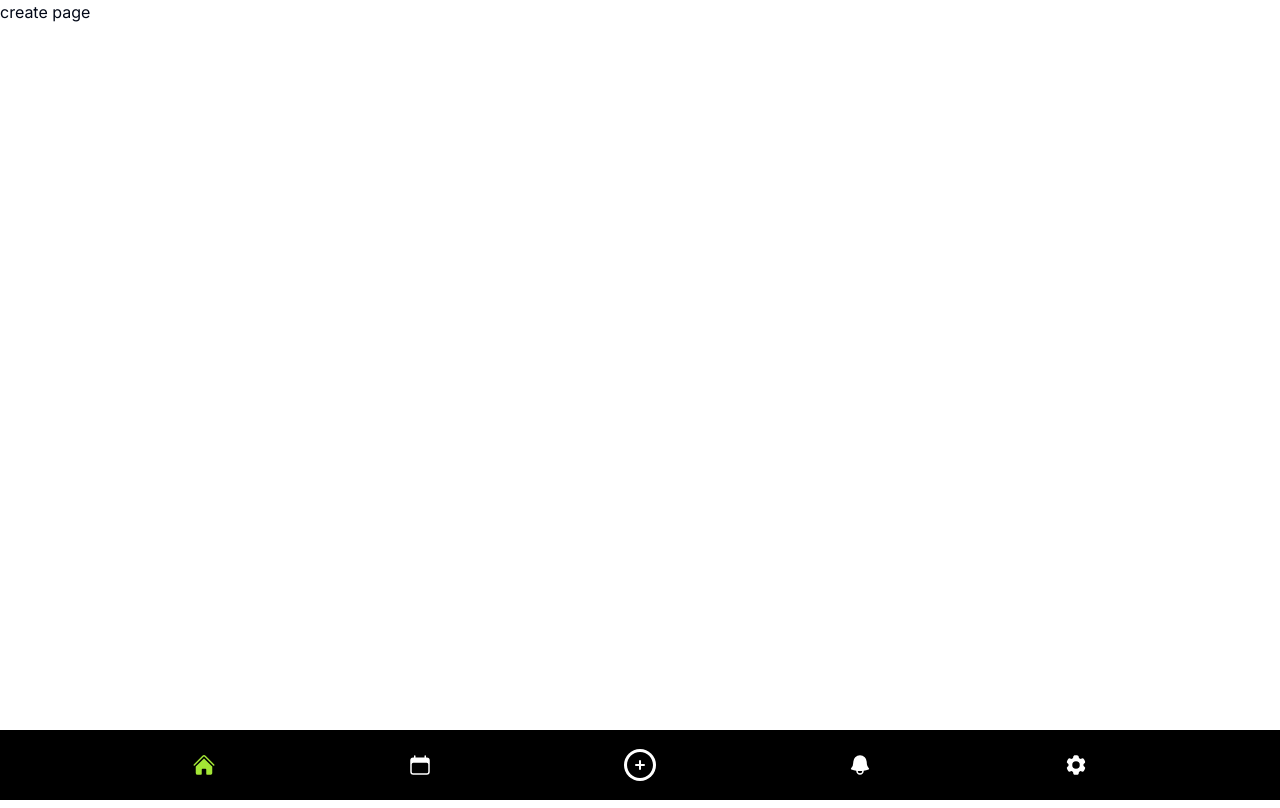
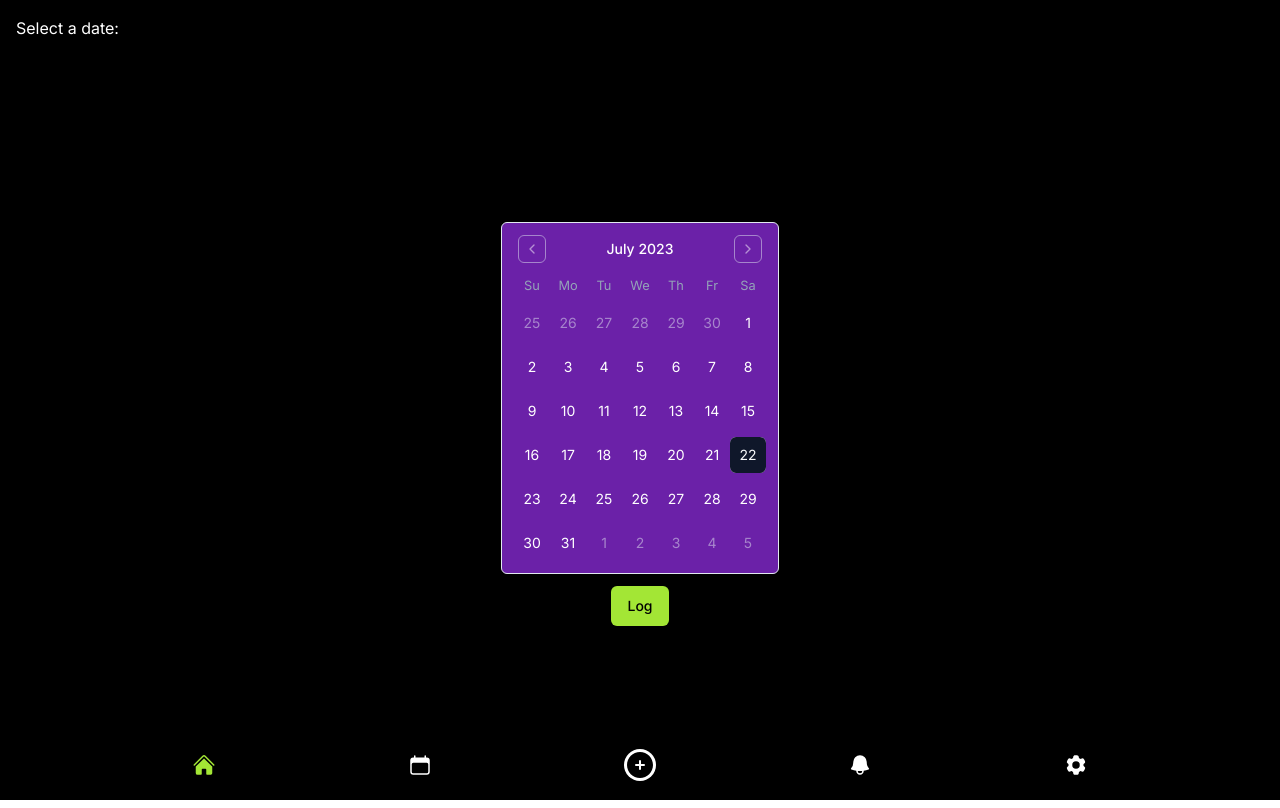
Before and after one commit to DanielFindlay101/fitness-tracker, a Next.js app: page /create in a window 1280 px wide. Built offline with nearby package versions, Linux system fonts and the light colour scheme.

Commit message:
added calender component

```diff
--- a/app/create/page.tsx
+++ b/app/create/page.tsx
@@ -1,5 +1,13 @@
+import MyCalender from "@/components/MyCalender";
 import React from "react";
 
 export default function page() {
-  return <div>create page</div>;
+  return (
+    <>
+      <section className="bg-black h-screen p-4">
+        <h1 className="text-white">Select a date:</h1>
+        <MyCalender />
+      </section>
+    </>
+  );
 }
--- a/app/page.tsx
+++ b/app/page.tsx
@@ -1,4 +1,3 @@
-import WorkoutCards from "@/components/workoutCards";
 import TopNav from "../components/TopNav";
 import { Workout } from "@/utils/workout";
 import HomeSection from "@/components/HomeSection";
--- a/components/HomeCards.tsx
+++ b/components/HomeCards.tsx
@@ -13,7 +13,7 @@ export default function HomeCards() {
           </div>
         </Link>
         <div className="bg-lime-400 relative w-[160px] rounded-3xl h-[100px] p-3">
-          <h1>Create a workout</h1>
+          <h1>View a workout</h1>
           <ArrowRightIcon className="w-5 absolute right-[10px] bottom-[20px]" />
         </div>
       </div>
--- /dev/null
+++ b/components/MyCalender.tsx
@@ -0,0 +1,21 @@
+"use client";
+
+import { Calendar } from "@/components/ui/calendar";
+import { useState } from "react";
+import { Button } from "./ui/button";
+
+export default function MyCalender() {
+  const [date, setDate] = useState<Date | undefined>(new Date());
+
+  return (
+    <div className="h-full flex flex-col justify-center items-center gap-3">
+      <Calendar
+        mode="single"
+        selected={date}
+        onSelect={setDate}
+        className="rounded-md border bg-purple-800 text-white "
+      />
+      <Button className="bg-lime-400 text-black">Log</Button>
+    </div>
+  );
+}
--- a/components/ui/calendar.tsx
+++ b/components/ui/calendar.tsx
@@ -1,13 +1,13 @@
-"use client"
+"use client";
 
-import * as React from "react"
-import { ChevronLeft, ChevronRight } from "lucide-react"
-import { DayPicker } from "react-day-picker"
+import * as React from "react";
+import { ChevronLeft, ChevronRight } from "lucide-react";
+import { DayPicker } from "react-day-picker";
 
-import { cn } from "@/lib/utils"
-import { buttonVariants } from "@/components/ui/button"
+import { cn } from "@/lib/utils";
+import { buttonVariants } from "@/components/ui/button";
 
-export type CalendarProps = React.ComponentProps<typeof DayPicker>
+export type CalendarProps = React.ComponentProps<typeof DayPicker>;
 
 function Calendar({
   className,
@@ -34,17 +34,17 @@ function Calendar({
         table: "w-full border-collapse space-y-1",
         head_row: "flex",
         head_cell:
-          "text-muted-foreground rounded-md w-9 font-normal text-[0.8rem]",
+          "text-muted-foreground rounded-md w-9 font-normal text-[0.8rem] text-slate-400",
         row: "flex w-full mt-2",
-        cell: "text-center text-sm p-0 relative [&:has([aria-selected])]:bg-accent first:[&:has([aria-selected])]:rounded-l-md last:[&:has([aria-selected])]:rounded-r-md focus-within:relative focus-within:z-20",
+        cell: "text-center text-sm p-0 rounded-md relative [&:has([aria-selected])]:bg-accent first:[&:has([aria-selected])]:rounded-l-md last:[&:has([aria-selected])]:rounded-r-md focus-within:relative focus-within:z-20",
         day: cn(
           buttonVariants({ variant: "ghost" }),
           "h-9 w-9 p-0 font-normal aria-selected:opacity-100"
         ),
         day_selected:
-          "bg-primary text-primary-foreground hover:bg-primary hover:text-primary-foreground focus:bg-primary focus:text-primary-foreground",
+          "bg-primary text-primary-foreground hover:bg-primary hover:text-primary-foreground focus:bg-white focus:text-slate-800",
         day_today: "bg-accent text-accent-foreground",
-        day_outside: "text-muted-foreground opacity-50",
+        day_outside: "text-slate-200 opacity-50",
         day_disabled: "text-muted-foreground opacity-50",
         day_range_middle:
           "aria-selected:bg-accent aria-selected:text-accent-foreground",
@@ -57,8 +57,8 @@ function Calendar({
       }}
       {...props}
     />
-  )
+  );
 }
-Calendar.displayName = "Calendar"
+Calendar.displayName = "Calendar";
 
-export { Calendar }
+export { Calendar };
```
